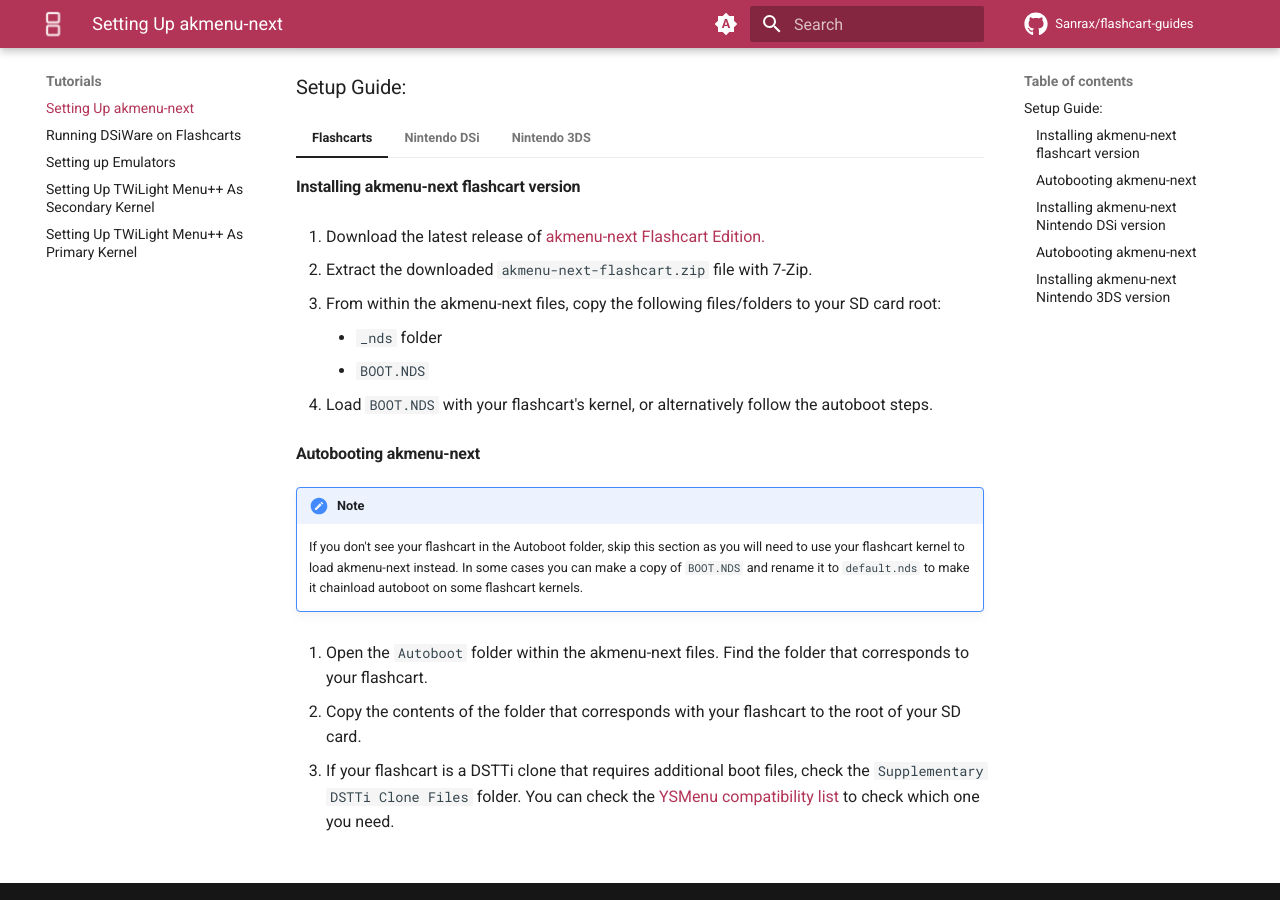
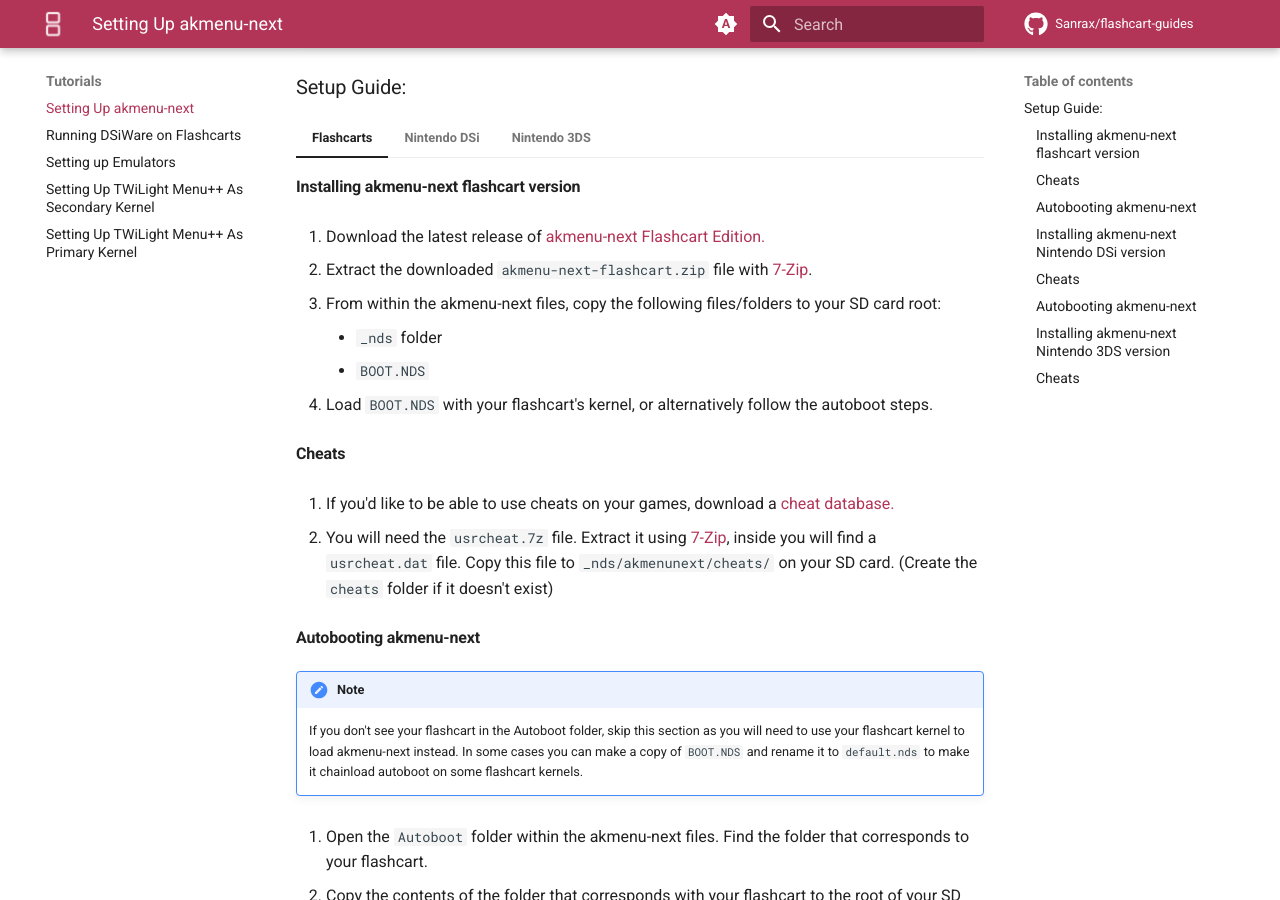
Before and after one commit to Sanrax/flashcart-guides, an MkDocs documentation site: the page built from docs/tutorials/akmenu-next.md, in a window 1280 px wide and 900 px high, scrolled down 292 px. Built offline with MkDocs 1.6.1 and Material for MkDocs 9.7.7, drawn with Linux system fonts in a browser that asks for light colours; comment, search, counter and statistics services are not loaded.

Commit message:
Updated akmenu-next guide
Added cheats and new folder path

```diff
--- a/docs/tutorials/akmenu-next.md
+++ b/docs/tutorials/akmenu-next.md
@@ -17,7 +17,7 @@
 
     1. Download the latest release of [akmenu-next Flashcart Edition.](https://github.com/coderkei/akmenu-next/releases/latest/download/akmenu-next-flashcart.zip)
 
-    1. Extract the downloaded `akmenu-next-flashcart.zip` file with 7-Zip.
+    1. Extract the downloaded `akmenu-next-flashcart.zip` file with [7-Zip](https://www.7-zip.org/).
 
     1. From within the akmenu-next files, copy the following files/folders to your SD card root:
 
@@ -25,6 +25,12 @@
         - `BOOT.NDS`
 
     1. Load `BOOT.NDS` with your flashcart's kernel, or alternatively follow the autoboot steps.
+
+    #### Cheats
+
+    1. If you'd like to be able to use cheats on your games, download a [cheat database.](https://github.com/DeadSkullzJr/NDS-i-Cheat-Databases/releases/latest)
+
+    1. You will need the `usrcheat.7z` file. Extract it using [7-Zip](https://www.7-zip.org/), inside you will find a `usrcheat.dat` file. Copy this file to `_nds/akmenunext/cheats/` on your SD card. (Create the `cheats` folder if it doesn't exist)
 
     #### Autobooting akmenu-next
 
@@ -48,7 +54,7 @@
 
     1. Download the latest release of [akmenu-next DSi Edition.](https://github.com/coderkei/akmenu-next/releases/latest/download/akmenu-next-dsi.zip)
 
-    1. Extract the downloaded `akmenu-next-dsi.zip` file with 7-Zip.
+    1. Extract the downloaded `akmenu-next-dsi.zip` file with [7-Zip](https://www.7-zip.org/).
 
     !!! warning
 
@@ -62,6 +68,12 @@
         - `akmenu-next.dsi`
 
     1. Load `BOOT.NDS` with your desired entrypoint method, or use Unlaunch or Twilightmenu++ to boot `akmenu-next.dsi`
+
+    #### Cheats
+
+    1. If you'd like to be able to use cheats on your games, download a [cheat database.](https://github.com/DeadSkullzJr/NDS-i-Cheat-Databases/releases/latest)
+
+    1. You will need the `usrcheat.7z` file. Extract it using [7-Zip](https://www.7-zip.org/), inside you will find a `usrcheat.dat` file. Copy this file to `_nds/akmenunext/cheats/` on your SD card. (Create the `cheats` folder if it doesn't exist)
 
     #### Autobooting akmenu-next
 
@@ -82,7 +94,7 @@
 
     1. Download the latest release of [akmenu-next 3DS Edition.](https://github.com/coderkei/akmenu-next/releases/latest/download/akmenu-next-3ds.zip)
 
-    1. Extract the downloaded `akmenu-next-3ds.zip` file with 7-Zip.
+    1. Extract the downloaded `akmenu-next-3ds.zip` file with [7-Zip](https://www.7-zip.org/).
 
     1. From within the akmenu-next files, copy the following files/folders to your SD card root:
 
@@ -92,3 +104,9 @@
     1. Open the FBI app, go to your SD card, find and install the `akmenu-next.cia` file.
 
     1. Launch the `akmenu-next` application from the 3DS home screen. If it does not appear, restart your 3DS.
+
+    #### Cheats
+
+    1. If you'd like to be able to use cheats on your games, download a [cheat database.](https://github.com/DeadSkullzJr/NDS-i-Cheat-Databases/releases/latest)
+
+    1. You will need the `usrcheat.7z` file. Extract it using [7-Zip](https://www.7-zip.org/), inside you will find a `usrcheat.dat` file. Copy this file to `_nds/akmenunext/cheats/` on your SD card. (Create the `cheats` folder if it doesn't exist)
```
